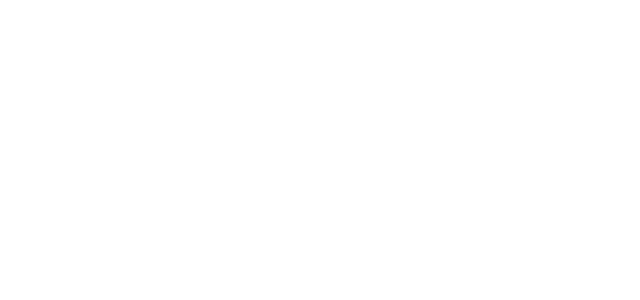
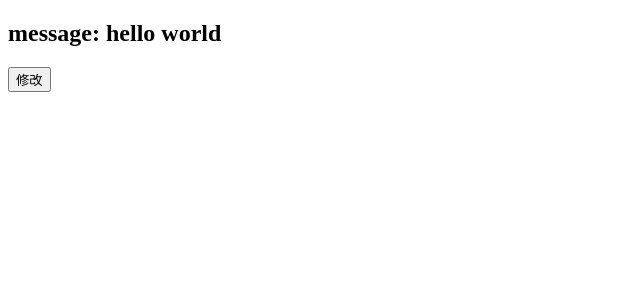
Before and after one commit to wgm0813/setup-demo, a Vue app: page / in a window 1280 px wide. Shown: the top 300 px of the page, without its empty margins (0-640 px from the left). Built offline with nearby package versions, Linux system fonts and the light colour scheme.

Commit message:
setup定义普通数据变量

```diff
--- a/src/02_Setup定义数据/App.vue
+++ b/src/02_Setup定义数据/App.vue
@@ -1,10 +1,23 @@
 <template>
-  <div></div>
+  <div>
+    <h2>message: {{ message }}</h2>
+    <button @click="changeBtn">修改</button>
+  </div>
 </template>
 
 <script>
 export default {
+  setup() {
+    // 定义普通的数据
+    // 缺点：数据不是响应式的
+    let message = "hello world"
 
+    const changeBtn = () => {
+      message = '王高敏'
+      console.log(message)
+    }
+    return  {message,changeBtn}
+  }
 }
 </script>
 
```
